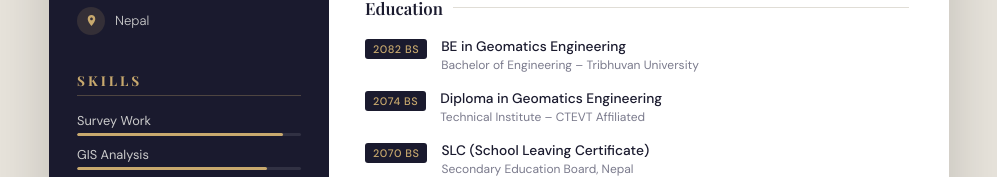
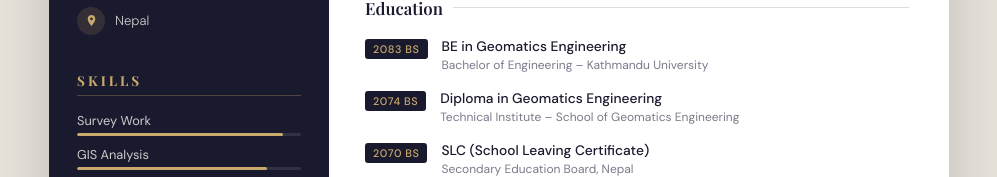
Before and after one commit to khatrigopal628-byte/khatrigopal, a plain HTML site: page index.html in a window 1280 px wide. Shown: the part 406-583 px from the top of the page, without its empty margins (141-1138 px from the left). Drawn offline with nearby package versions, Linux system fonts and the light colour scheme.

Commit message:
index.html

```diff
--- a/index.html
+++ b/index.html
@@ -404,17 +404,17 @@
       <div class="section-title">Education</div>
       <div class="edu-list">
         <div class="edu-item">
-          <span class="edu-year">2082 BS</span>
+          <span class="edu-year">2083 BS</span>
           <div class="edu-info">
             <h3>BE in Geomatics Engineering</h3>
-            <p>Bachelor of Engineering – Tribhuvan University</p>
+            <p>Bachelor of Engineering – Kathmandu University</p>
           </div>
         </div>
         <div class="edu-item">
           <span class="edu-year">2074 BS</span>
           <div class="edu-info">
             <h3>Diploma in Geomatics Engineering</h3>
-            <p>Technical Institute – CTEVT Affiliated</p>
+            <p>Technical Institute – School of Geomatics Engineering</p>
           </div>
         </div>
         <div class="edu-item">
```
